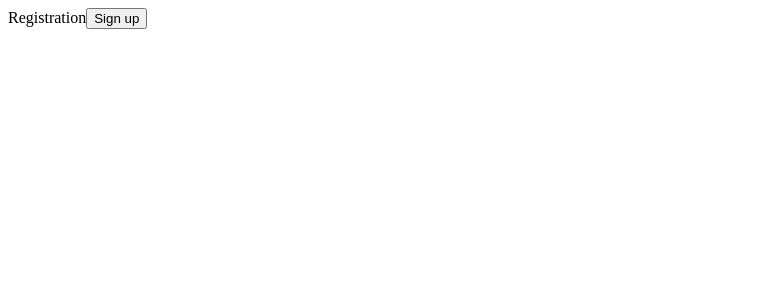
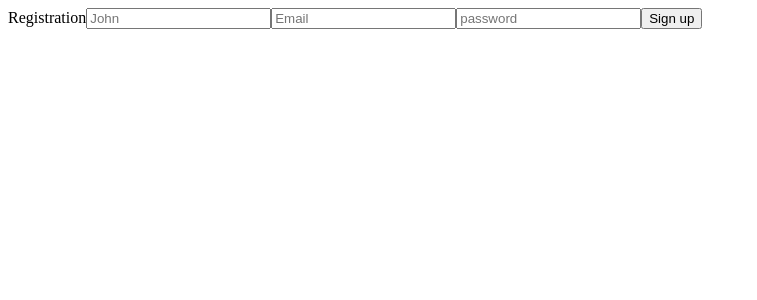
Before and after one commit to NikitaDerevskov/memo-frontend, a React (Create React App) app: page /registration in a window 1280 px wide. Shown: the top 300 px of the page, without its empty margins (0-757 px from the left). Built offline with nearby package versions, Linux system fonts and the light colour scheme.

Commit message:
auth: add registation and todo to login

```diff
--- a/src/features/auth/Login.tsx
+++ b/src/features/auth/Login.tsx
@@ -28,6 +28,7 @@ function Login() {
       />
 
       <button onClick={() => {
+        // TODO add error handling
         Api.login(email, password)
           .then(({ data }: { data: string }) => {
             /* TODO work with Bearer */
--- a/src/features/auth/Registration.tsx
+++ b/src/features/auth/Registration.tsx
@@ -1,14 +1,47 @@
 import { useNavigate } from 'react-router-dom';
+import { useState } from 'react';
+import Api from '../../common/api';
 
 function Registration() {
   const navigate = useNavigate();
 
+  const [name, setName] = useState('');
+  const [email, setEmail] = useState('');
+  const [password, setPassword] = useState('');
+
   return (
     <div className="registration">
       Registration
+      <input
+        type="text"
+        placeholder="John"
+        value={name}
+        onChange={(e) => setName(e.target.value)}
+      />
+      <input
+        type="email"
+        placeholder="Email"
+        value={email}
+        onChange={(e) => setEmail(e.target.value)}
+      />
+      <input
+        type="password"
+        placeholder="password"
+        value={password}
+        onChange={(e) => setPassword(e.target.value)}
+      />
+
       <button onClick={() => {
-        // TODO if fetch success
-        navigate('/main');
+        Api.registration(name, email, password)
+          .then(({ data }: { data: string }) => {
+            /* TODO work with Bearer */
+            /* TODO change to redux - just for fun */
+            sessionStorage.setItem('token', `Bearer ${data}`);
+            navigate('/main');
+          })
+          .catch((e: any) => {
+            alert(e.response.data);
+          });
       }}
       >
         Sign up
```
